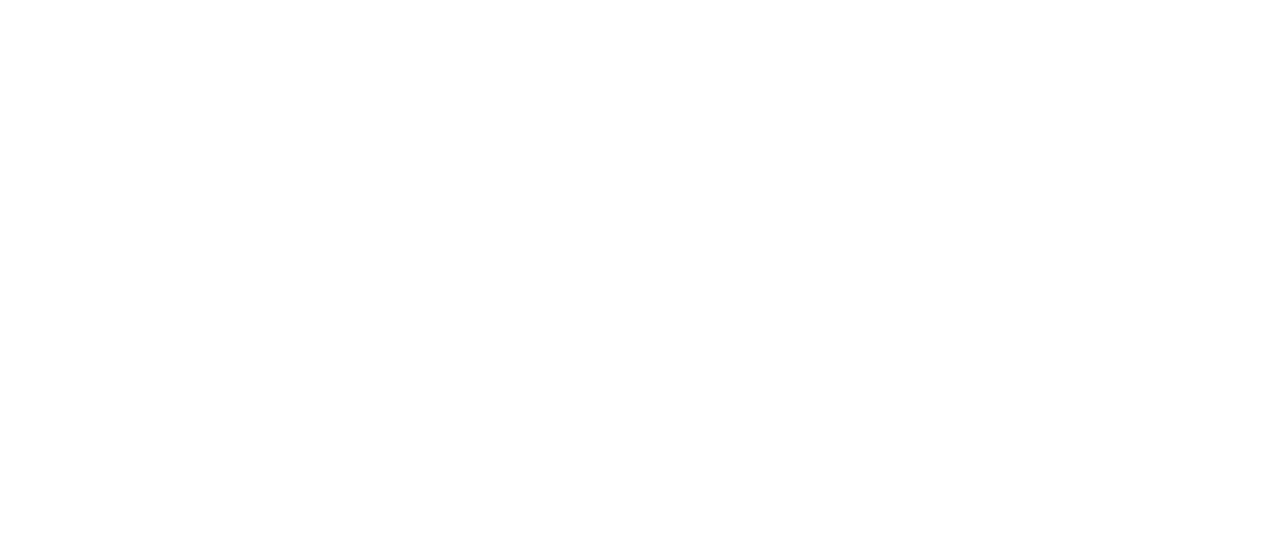
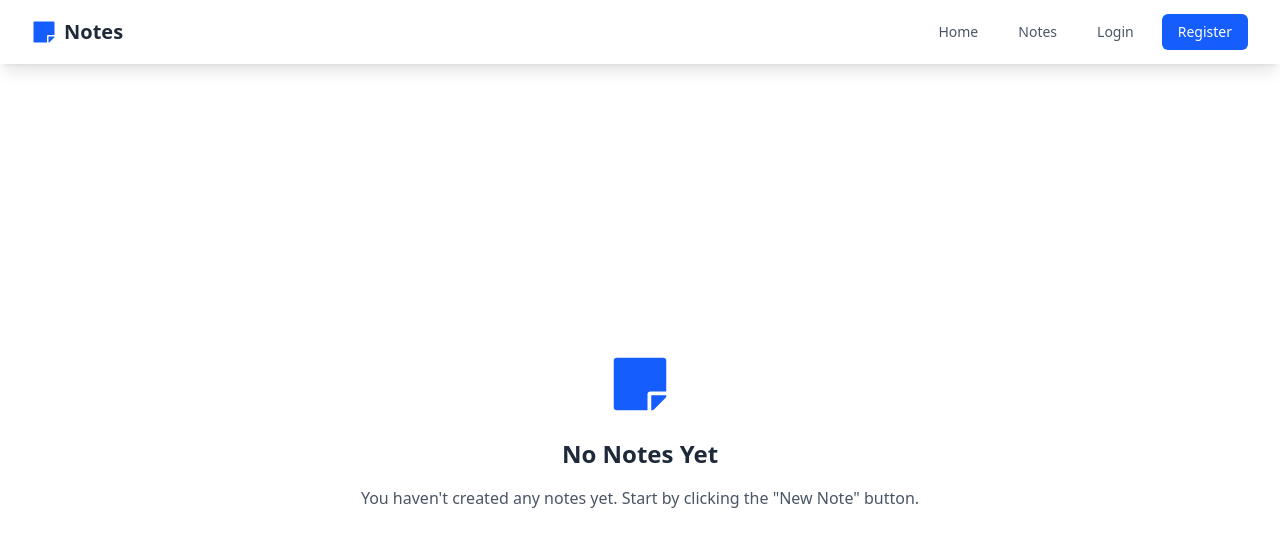
Before and after one commit to Vi303832/CM, a React (Vite) app in the folder front/: page /notes in a window 1280 px wide. Before the commit this address had no page. Shown: the top 546 px of the page. Built offline with nearby package versions, Linux system fonts and the light colour scheme.

Commit message:
Notes page

```diff
--- a/front/src/App.jsx
+++ b/front/src/App.jsx
@@ -1,20 +1,21 @@
-import { useState } from 'react'
-import { Routes, Route } from "react-router";
-import Home from './Home';
-import Login from './Login';
-import Register from './Register';
+import React from 'react';
+import { BrowserRouter as Router, Routes, Route } from 'react-router-dom';
+import Home from './pages/Home';
+import Notes from './pages/Notes';
+import Login from './pages/Login';
+import Register from './pages/Register';
 
 function App() {
+  return (
 
-  return (
-    <>
-      <Routes>
-        <Route path="/" element={<Home />} />
-        <Route path="/login" element={<Login />} />
-        <Route path="/register" element={<Register />} />
-      </Routes>
-    </>
-  )
+    <Routes>
+      <Route path="/" element={<Home />} />
+      <Route path="/notes" element={<Notes />} />
+      <Route path="/login" element={<Login />} />
+      <Route path="/register" element={<Register />} />
+    </Routes>
+
+  );
 }
 
-export default App
+export default App;
--- a/front/src/Login.jsx
+++ /dev/null
@@ -1,9 +0,0 @@
-import React from 'react'
-
-function Login() {
-    return (
-        <div>Login</div>
-    )
-}
-
-export default Login
--- a/front/src/Register.jsx
+++ /dev/null
@@ -1,9 +0,0 @@
-import React from 'react'
-
-function Register() {
-    return (
-        <div>Register</div>
-    )
-}
-
-export default Register
--- a/front/src/Navbar.jsx
+++ b/front/src/components/Navbar.jsx
@@ -17,6 +17,9 @@
                         <Link to="/" className="text-gray-600 hover:text-gray-900 px-3 py-2 rounded-md text-sm font-medium">
                             Home
                         </Link>
+                        <Link to="/notes" className="text-gray-600 hover:text-gray-900 px-3 py-2 rounded-md text-sm font-medium">
+                            Notes
+                        </Link>
                         <Link to="/login" className="text-gray-600 hover:text-gray-900 px-3 py-2 rounded-md text-sm font-medium">
                             Login
                         </Link>
--- a/front/src/Home.jsx
+++ b/front/src/pages/Home.jsx
@@ -1,15 +1,18 @@
 import React from 'react';
-import Navbar from './Navbar';
+import { useNavigate } from 'react-router-dom';
+import Navbar from '../components/Navbar';
 import { FaStickyNote } from 'react-icons/fa';
 
 const Home = () => {
+    const navigate = useNavigate();
+
     return (
-        <div className="h-screen flex flex-col ">
+        <div className="h-screen flex flex-col">
             <Navbar />
-            <main className="pt-16 h-full  ">
+            <main className="pt-16 h-full">
                 {/* Hero Section */}
-                <section className="bg-gradient-to-r from-blue-600 to-blue-800 text-white h-full flex  items-center">
-                    <div className="max-w-7xl mx-auto px-4 sm:px-6 lg:px-8 py-5 ">
+                <section className="bg-gradient-to-r from-blue-600 to-blue-800 text-white h-full flex items-center">
+                    <div className="max-w-7xl mx-auto px-4 sm:px-6 lg:px-8 py-5">
                         <div className="text-center">
                             <div className="flex justify-center mb-6">
                                 <FaStickyNote className="text-6xl text-white" />
@@ -21,7 +24,10 @@
                                 Create, organize, and manage your notes easily
                             </p>
                             <div className="mt-5 max-w-md mx-auto sm:flex sm:justify-center md:mt-8">
-                                <button className="w-full flex items-center justify-center px-8 py-3 border border-transparent text-base font-medium rounded-md text-blue-700 bg-white hover:bg-gray-50 md:py-4 md:text-lg md:px-10">
+                                <button
+                                    onClick={() => navigate('/notes')}
+                                    className="w-full flex items-center justify-center px-8 py-3 border border-transparent text-base font-medium rounded-md text-blue-700 bg-white hover:bg-gray-50 md:py-4 md:text-lg md:px-10"
+                                >
                                     Get Started
                                 </button>
                             </div>
--- /dev/null
+++ b/front/src/pages/Login.jsx
@@ -0,0 +1,19 @@
+import React from 'react';
+import Navbar from '../components/Navbar';
+
+const Login = () => {
+    return (
+        <div className="h-screen flex flex-col">
+            <Navbar />
+            <main className="pt-16 h-full flex items-center justify-center">
+                <div className="text-center">
+                    <h2 className="text-2xl font-semibold text-gray-800 mb-4">
+                        Login Page
+                    </h2>
+                </div>
+            </main>
+        </div>
+    );
+};
+
+export default Login;
--- /dev/null
+++ b/front/src/pages/Notes.jsx
@@ -0,0 +1,26 @@
+import React from 'react';
+import Navbar from '../components/Navbar';
+import { FaStickyNote } from 'react-icons/fa';
+
+const Notes = () => {
+    return (
+        <div className="h-screen flex flex-col">
+            <Navbar />
+            <main className="pt-16 h-full flex items-center justify-center">
+                <div className="text-center">
+                    <div className="flex justify-center mb-6">
+                        <FaStickyNote className="text-6xl text-blue-600" />
+                    </div>
+                    <h2 className="text-2xl font-semibold text-gray-800 mb-4">
+                        No Notes Yet
+                    </h2>
+                    <p className="text-gray-600">
+                        You haven't created any notes yet. Start by clicking the "New Note" button.
+                    </p>
+                </div>
+            </main>
+        </div>
+    );
+};
+
+export default Notes;
--- /dev/null
+++ b/front/src/pages/Register.jsx
@@ -0,0 +1,19 @@
+import React from 'react';
+import Navbar from '../components/Navbar';
+
+const Register = () => {
+    return (
+        <div className="h-screen flex flex-col">
+            <Navbar />
+            <main className="pt-16 h-full flex items-center justify-center">
+                <div className="text-center">
+                    <h2 className="text-2xl font-semibold text-gray-800 mb-4">
+                        Register Page
+                    </h2>
+                </div>
+            </main>
+        </div>
+    );
+};
+
+export default Register;
```
Also changed, not shown: front/src/Notes.jsx (deleted).
